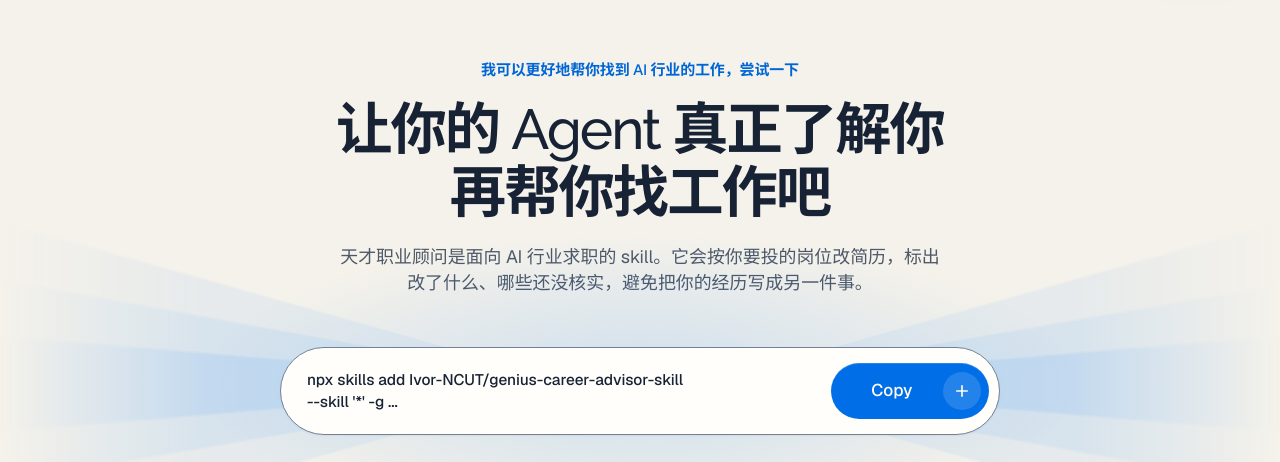
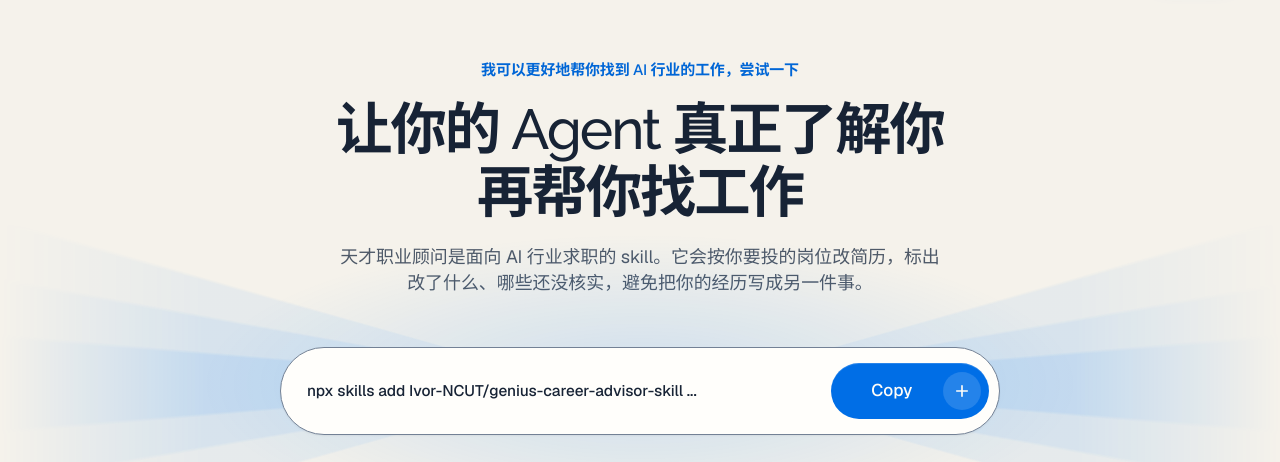
Before and after one commit to Ivor-NCUT/genius-career-advisor-skill, a plain HTML site: page index.html in a window 1280 px wide. Shown: the part 76-538 px from the top of the page. Drawn offline with Linux system fonts and the light colour scheme.

Commit message:
Update landing: drop 吧 from slogan, show install command on one line

```diff
--- a/index.html
+++ b/index.html
@@ -3,7 +3,7 @@
 <head>
   <meta charset="utf-8" />
   <meta name="viewport" content="width=device-width, initial-scale=1" />
-  <title>天才职业顾问 — 让你的 Agent 真正了解你再帮你找工作吧</title>
+  <title>天才职业顾问 — 让你的 Agent 真正了解你再帮你找工作</title>
   <meta name="description" content="天才职业顾问是面向 AI 行业求职的 skill。它会按你要投的岗位改简历，标出改了什么、哪些还没核实，避免把你的经历写成另一件事。" />
   <link rel="stylesheet" href="styles.css" />
 </head>
@@ -34,7 +34,7 @@
             <p class="kicker">我可以更好地帮你找到 AI 行业的工作，尝试一下</p>
             <h1 class="hero-title" id="hero-title">
               <span class="ln"><span>让你的 Agent 真正了解你</span></span>
-              <span class="ln"><span>再帮你找工作吧</span></span>
+              <span class="ln"><span>再帮你找工作</span></span>
             </h1>
             <p class="hero-def">天才职业顾问是面向 AI 行业求职的 skill。它会按你要投的岗位改简历，标出改了什么、哪些还没核实，避免把你的经历写成另一件事。</p>
           </div>
--- a/main.js
+++ b/main.js
@@ -59,7 +59,7 @@
   });
 
   /* ---------- Install command typewriter ---------- */
-  const DISPLAY_CMD = "npx skills add Ivor-NCUT/genius-career-advisor-skill\n--skill '*' -g ...";
+  const DISPLAY_CMD = "npx skills add Ivor-NCUT/genius-career-advisor-skill ...";
   const typedEl = document.querySelector(".composer-typed");
   if (typedEl) {
     const text = DISPLAY_CMD.replace("\\n", "\n");
--- a/styles.css
+++ b/styles.css
@@ -333,12 +333,12 @@ img, svg { display: block; }
   font-weight: 500;
   font-variant-ligatures: none;
   text-align: left;
-  line-height: 1.45;
+  line-height: 1.2;
+  white-space: nowrap;
 }
 .composer-typed {
-  display: block;
-  white-space: pre;
-  text-align: left;
+  display: inline;
+  white-space: nowrap;
 }
 .composer-typed::after {
   content: "";
```
